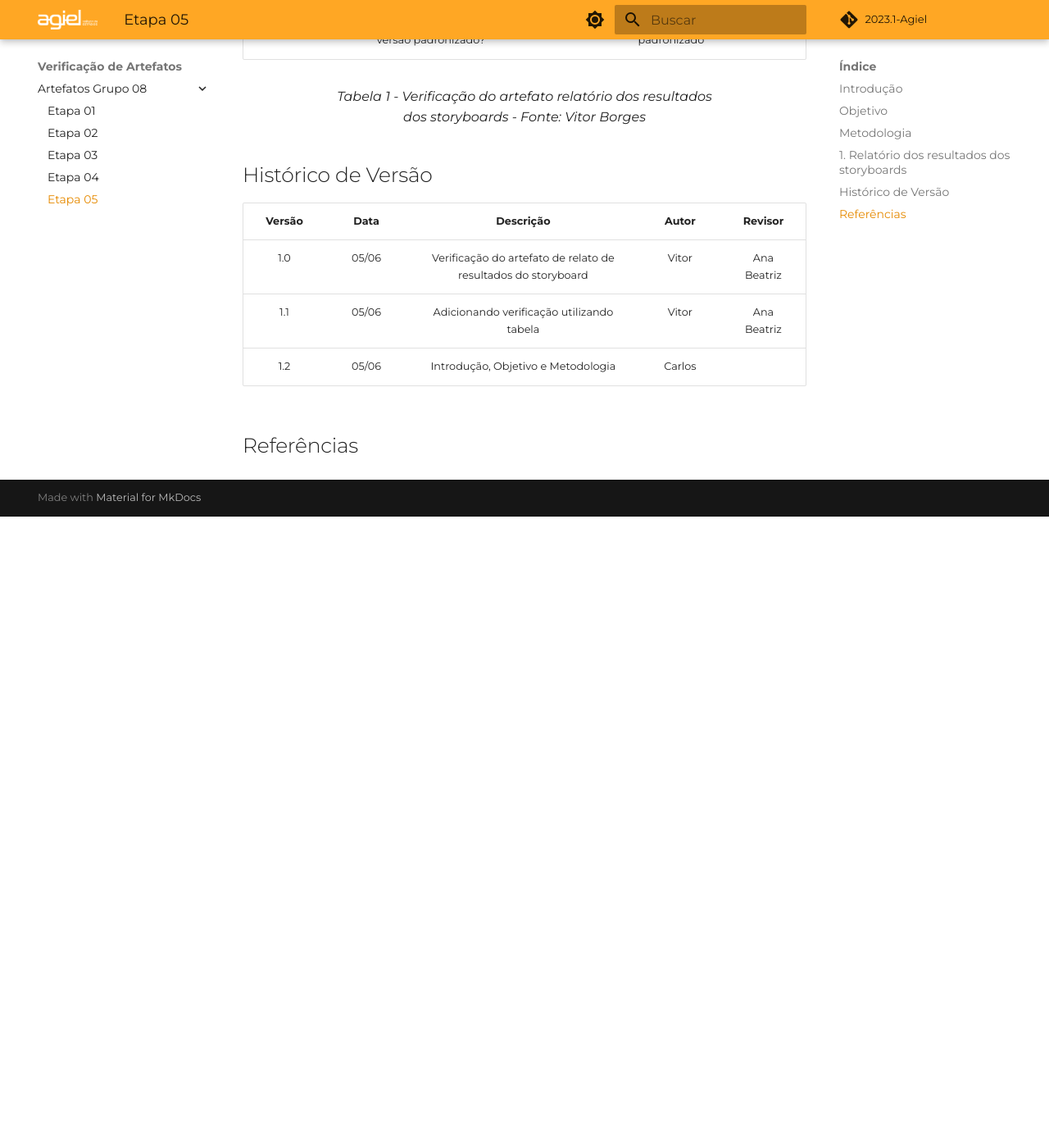
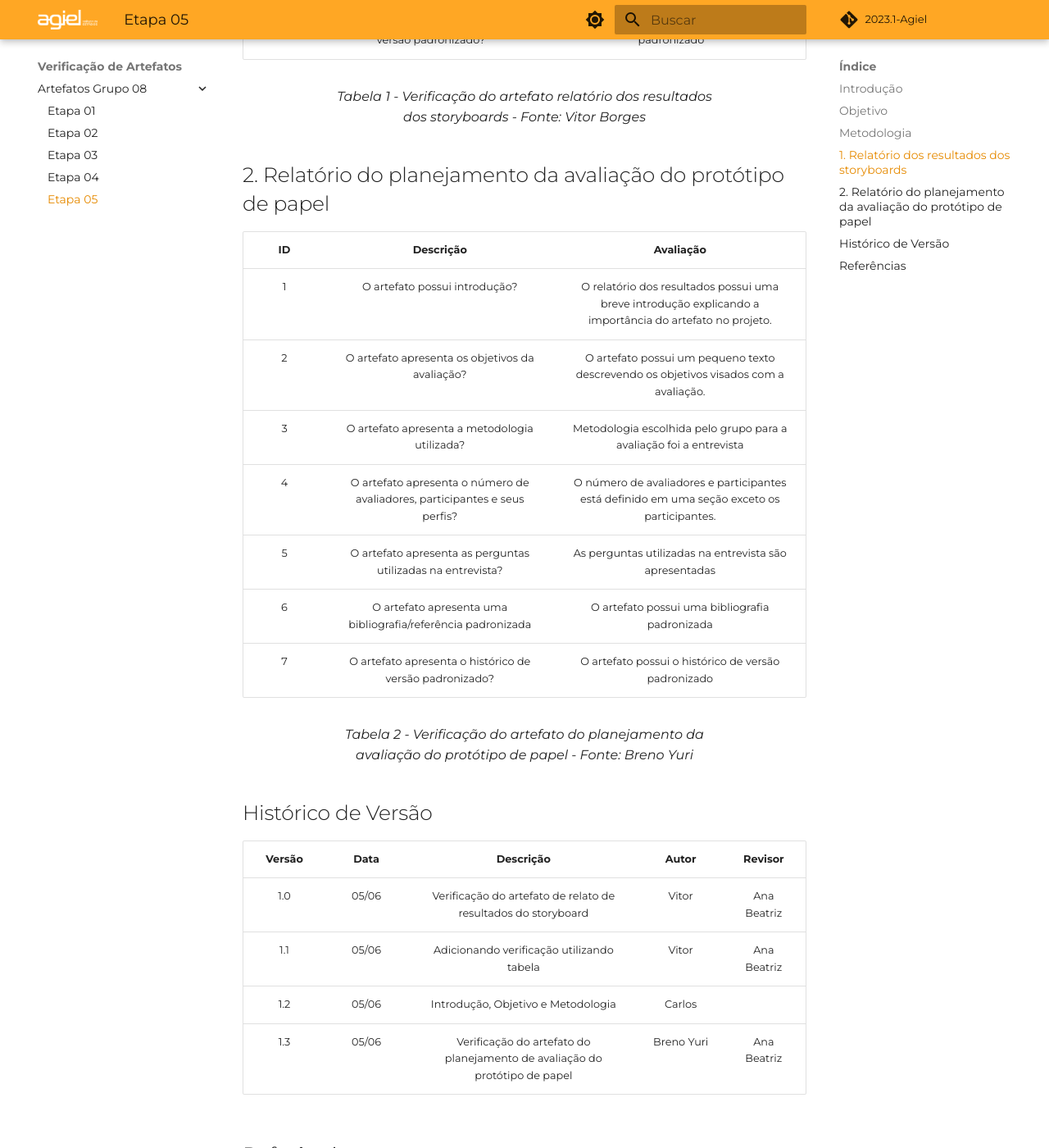
Before and after one commit to Interacao-Humano-Computador/2023.1-Agiel, an MkDocs documentation site: the page built from docs/verificacao/grupo_8/etapa_5.md, in a window 1280 px wide and 1400 px high, scrolled down 1498 px. Shown: the whole window at 82% size. Built offline with MkDocs 1.6.1 and Material for MkDocs 9.7.7, drawn with Linux system fonts in a browser that asks for light colours; some web fonts are replaced; comment, search, counter and statistics services are not loaded; before the commit the page ends 2128 px from its top, so only the background shows below that.

Commit message:
Atualizando etapa 5

```diff
--- a/docs/verificacao/grupo_8/etapa_5.md
+++ b/docs/verificacao/grupo_8/etapa_5.md
@@ -29,6 +29,20 @@ A verificação dos artefatos será feita por meio de inspeção FAGAN (1976), u
 
 <figcaption align="center">Tabela 1 - Verificação do artefato relatório dos resultados dos storyboards - Fonte: Vitor Borges</figcaption>
 
+## 2. Relatório do planejamento da avaliação do protótipo de papel
+
+| ID | Descrição  | Avaliação |
+|:--:|:----------:|:---------:|
+| 1 | O artefato possui introdução? | O relatório dos resultados possui uma breve introdução explicando a importância do artefato no projeto. |
+| 2 | O artefato apresenta os objetivos da avaliação? | O artefato possui um pequeno texto descrevendo os objetivos visados com a avaliação. |
+| 3 | O artefato apresenta a metodologia utilizada? | Metodologia escolhida pelo grupo para a avaliação foi a entrevista |
+| 4 | O artefato apresenta o número de avaliadores, participantes e seus perfis? | O número de avaliadores e participantes está definido em uma seção exceto os participantes. |
+| 5 | O artefato apresenta as perguntas utilizadas na entrevista? | As perguntas utilizadas na entrevista são apresentadas |roblemas indetificados e as melhorias propostas são apresentadas, porém algumas melhorias estão voltadas a interface gráfica do site.
+| 6 | O artefato apresenta uma bibliografia/referência padronizada | O artefato possui uma bibliografia padronizada |
+| 7 | O artefato apresenta o histórico de versão padronizado? | O artefato possui o histórico de versão padronizado |
+
+<figcaption align="center">Tabela 2 - Verificação do artefato do planejamento da avaliação do protótipo de papel - Fonte: Breno Yuri</figcaption>
+
 ## Histórico de Versão
 
 | Versão | Data  |            Descrição              |     Autor      |    Revisor    |
@@ -36,5 +50,6 @@ A verificação dos artefatos será feita por meio de inspeção FAGAN (1976), u
 |  1.0   | 05/06 | Verificação do artefato de relato de resultados do storyboard | Vitor | Ana Beatriz |
 |  1.1   | 05/06 | Adicionando verificação utilizando tabela | Vitor | Ana Beatriz
 |  1.2   | 05/06 | Introdução, Objetivo e Metodologia | Carlos |
+|  1.3   | 05/06 | Verificação do artefato do planejamento de avaliação do protótipo de papel | Breno Yuri |  Ana Beatriz |
 
 ## Referências
```
